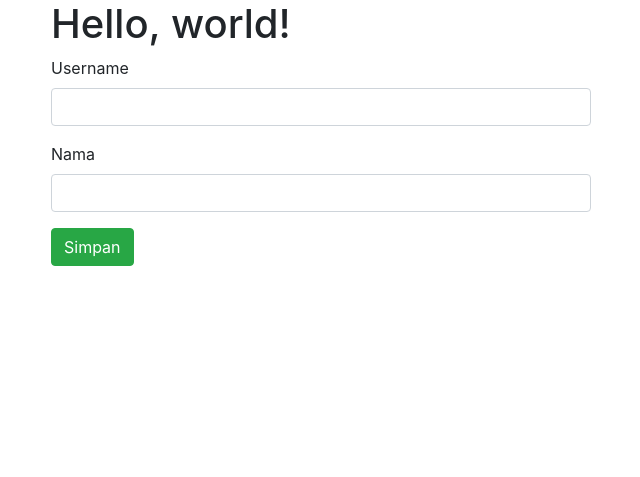
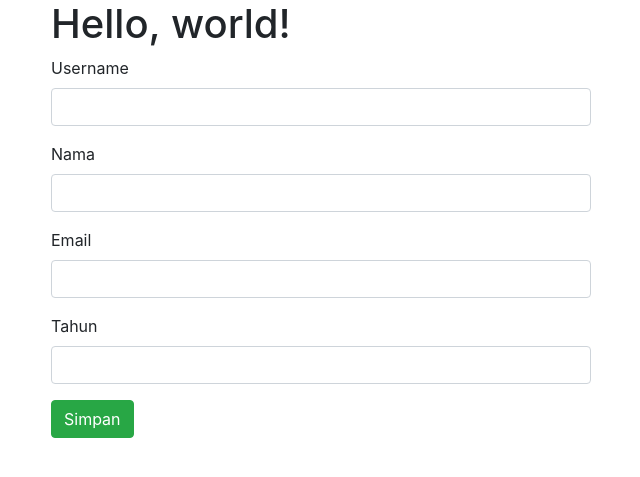
Before and after one commit to bastiannazaromi/web-2-4D, a CodeIgniter app: page /web-2-4d/user/add in a window 1280 px wide. Shown: the top 477 px of the page, without its empty margins (34-674 px from the left). Run offline with CodeIgniter, Linux system fonts and the light colour scheme.

Commit message:
add email & tahun

```diff
--- a/application/controllers/User.php
+++ b/application/controllers/User.php
@@ -62,7 +62,6 @@ class User extends CI_Controller
 
 	public function delete($id)
 	{
-
 		$this->db->where('id', $id);
 		$delete = $this->db->delete('user');
 
--- a/application/views/v_addUser.php
+++ b/application/views/v_addUser.php
@@ -27,7 +27,14 @@
 						<label>Nama</label>
 						<input type="text" name="nama" class="form-control">
 					</div>
-
+					<div class="form-group">
+						<label>Email</label>
+						<input type="email" name="email" class="form-control">
+					</div>
+					<div class="form-group">
+						<label>Tahun</label>
+						<input type="number" name="tahun" class="form-control">
+					</div>
 					<button type="submit" class="btn btn-success">Simpan</button>
 				</form>
 			</div>
--- a/application/views/v_user.php
+++ b/application/views/v_user.php
@@ -29,6 +29,8 @@
 						<th>No</th>
 						<th>Nama</th>
 						<th>Username</th>
+						<th>Email</th>
+						<th>Tahun</th>
 						<th>Action</th>
 					</tr>
 					<?php foreach ($user as $i => $usr) : ?>
@@ -36,6 +38,8 @@
 							<td><?php echo $i + 1; ?></td>
 							<td><?php echo $usr->nama; ?></td>
 							<td><?php echo $usr->username; ?></td>
+							<td><?php echo $usr->email; ?></td>
+							<td><?php echo $usr->tahun; ?></td>
 							<td>
 								<a href="<?= base_url('user/delete/' . $usr->id); ?>" class="btn btn-danger btn-sm">Hapus</a>
 							</td>
```
